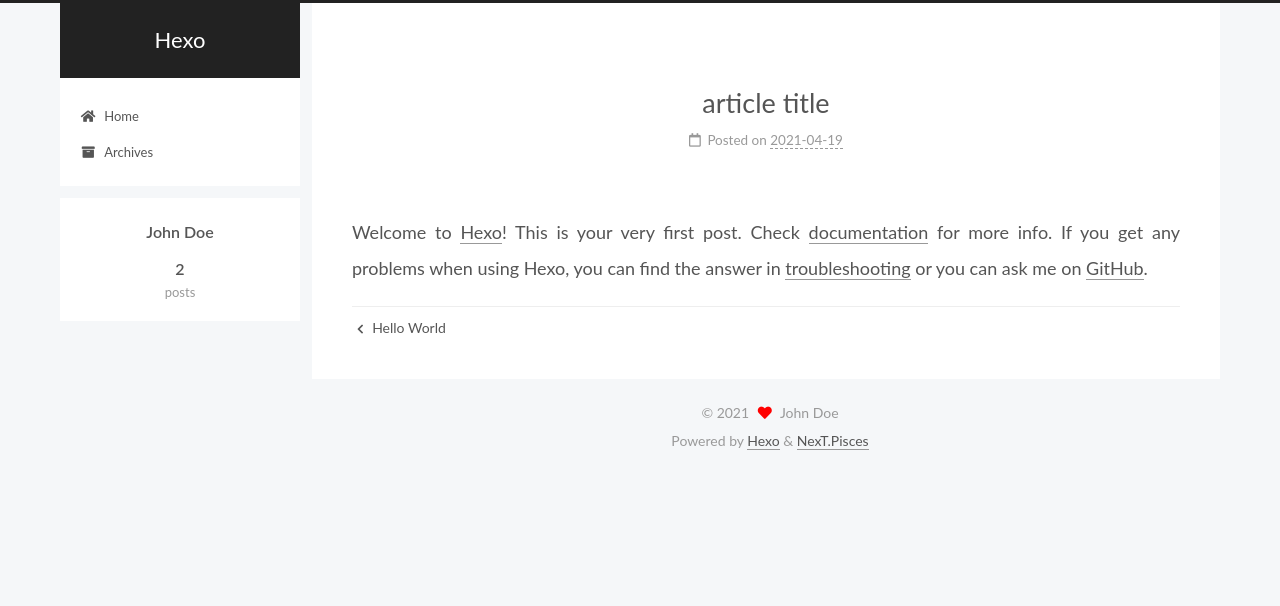
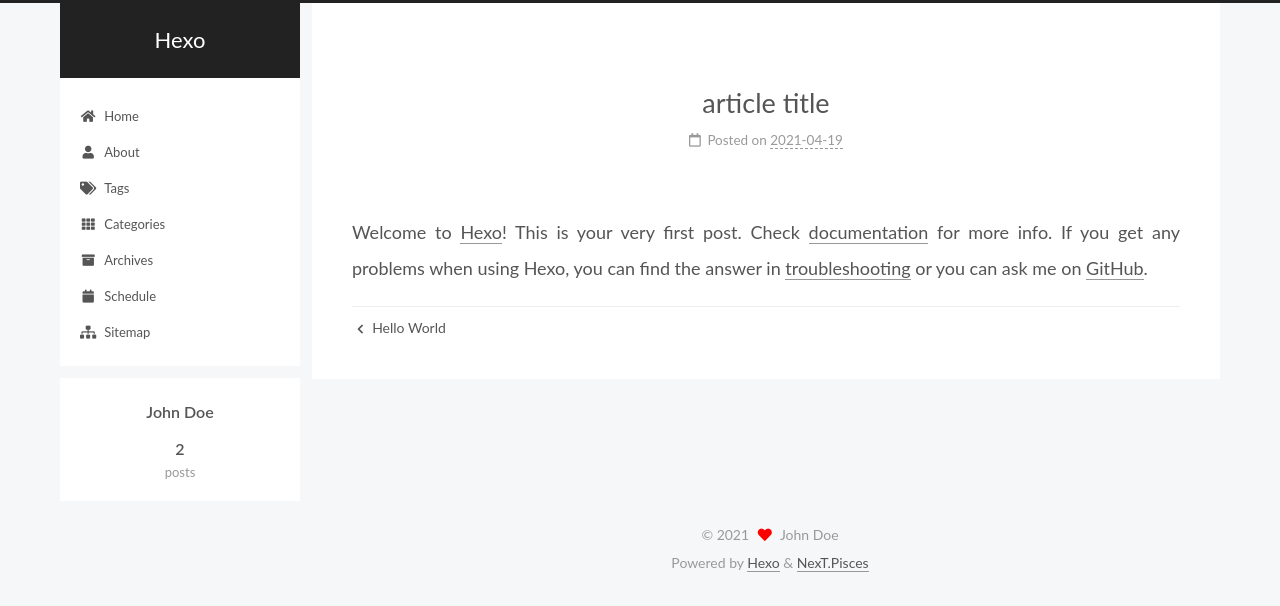
Before and after one commit to drogon-bot12138/drogon-bot12138.github.io, a plain HTML site: page 2021/04/19/article-title/index.html in a window 1280 px wide. Drawn offline with Linux system fonts and the light colour scheme.

Commit message:
Site updated: 2021-04-19 13:10:53

```diff
--- a/2021/04/19/article-title/index.html
+++ b/2021/04/19/article-title/index.html
@@ -117,9 +117,34 @@
     <a href="/" rel="section"><i class="fa fa-home fa-fw"></i>Home</a>
 
   </li>
+        <li class="menu-item menu-item-about">
+
+    <a href="/about/" rel="section"><i class="fa fa-user fa-fw"></i>About</a>
+
+  </li>
+        <li class="menu-item menu-item-tags">
+
+    <a href="/tags/" rel="section"><i class="fa fa-tags fa-fw"></i>Tags</a>
+
+  </li>
+        <li class="menu-item menu-item-categories">
+
+    <a href="/categories/" rel="section"><i class="fa fa-th fa-fw"></i>Categories</a>
+
+  </li>
         <li class="menu-item menu-item-archives">
 
     <a href="/archives/" rel="section"><i class="fa fa-archive fa-fw"></i>Archives</a>
+
+  </li>
+        <li class="menu-item menu-item-schedule">
+
+    <a href="/schedule/" rel="section"><i class="fa fa-calendar fa-fw"></i>Schedule</a>
+
+  </li>
+        <li class="menu-item menu-item-sitemap">
+
+    <a href="/sitemap.xml" rel="section"><i class="fa fa-sitemap fa-fw"></i>Sitemap</a>
 
   </li>
   </ul>
```
Also changed, not shown: 2021/04/19/hello-world/index.html (+25 -0 lines), archives/2021/04/index.html (+25 -0 lines), archives/2021/index.html (+25 -0 lines), archives/index.html (+25 -0 lines), index.html (+25 -0 lines).
